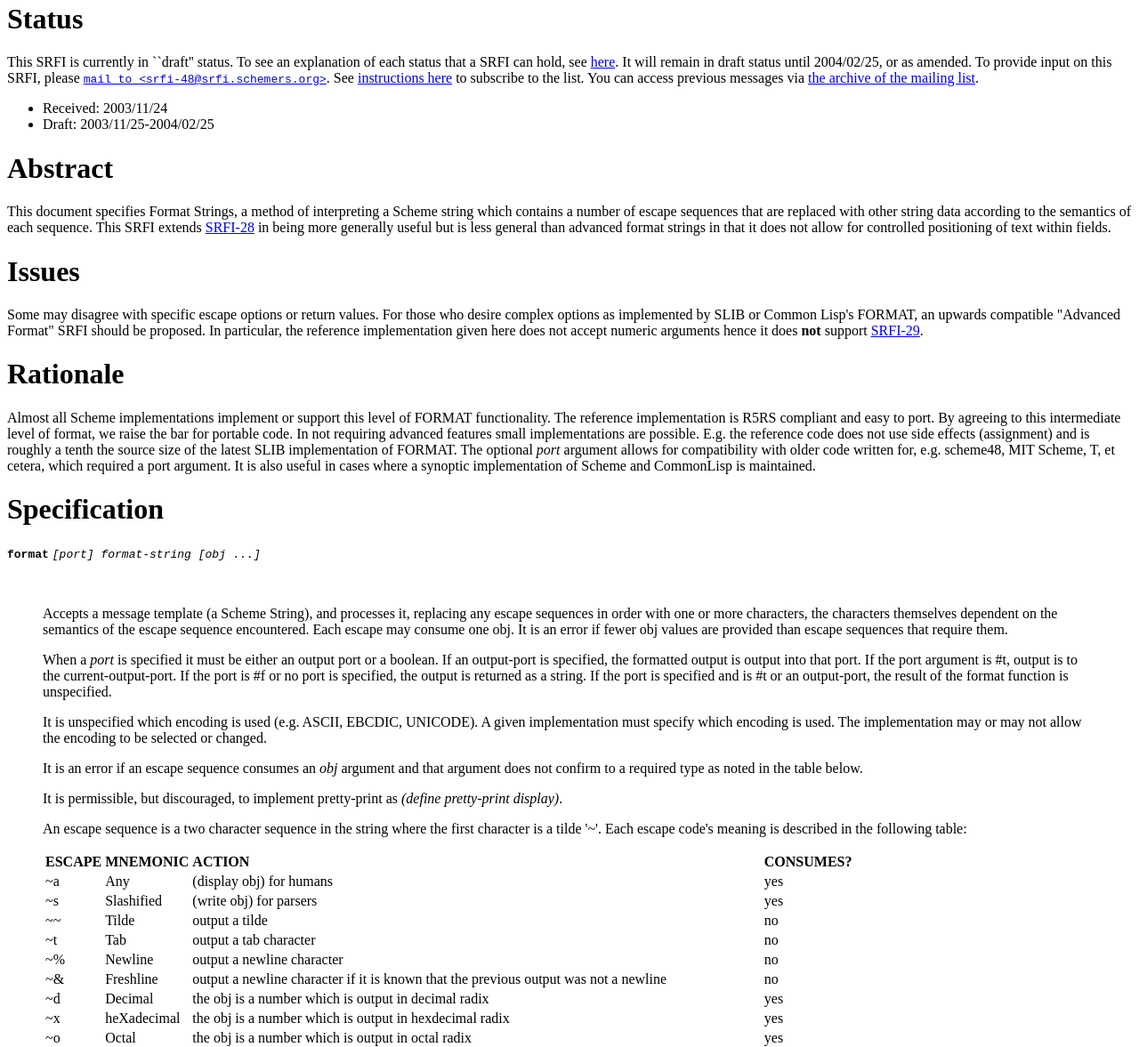
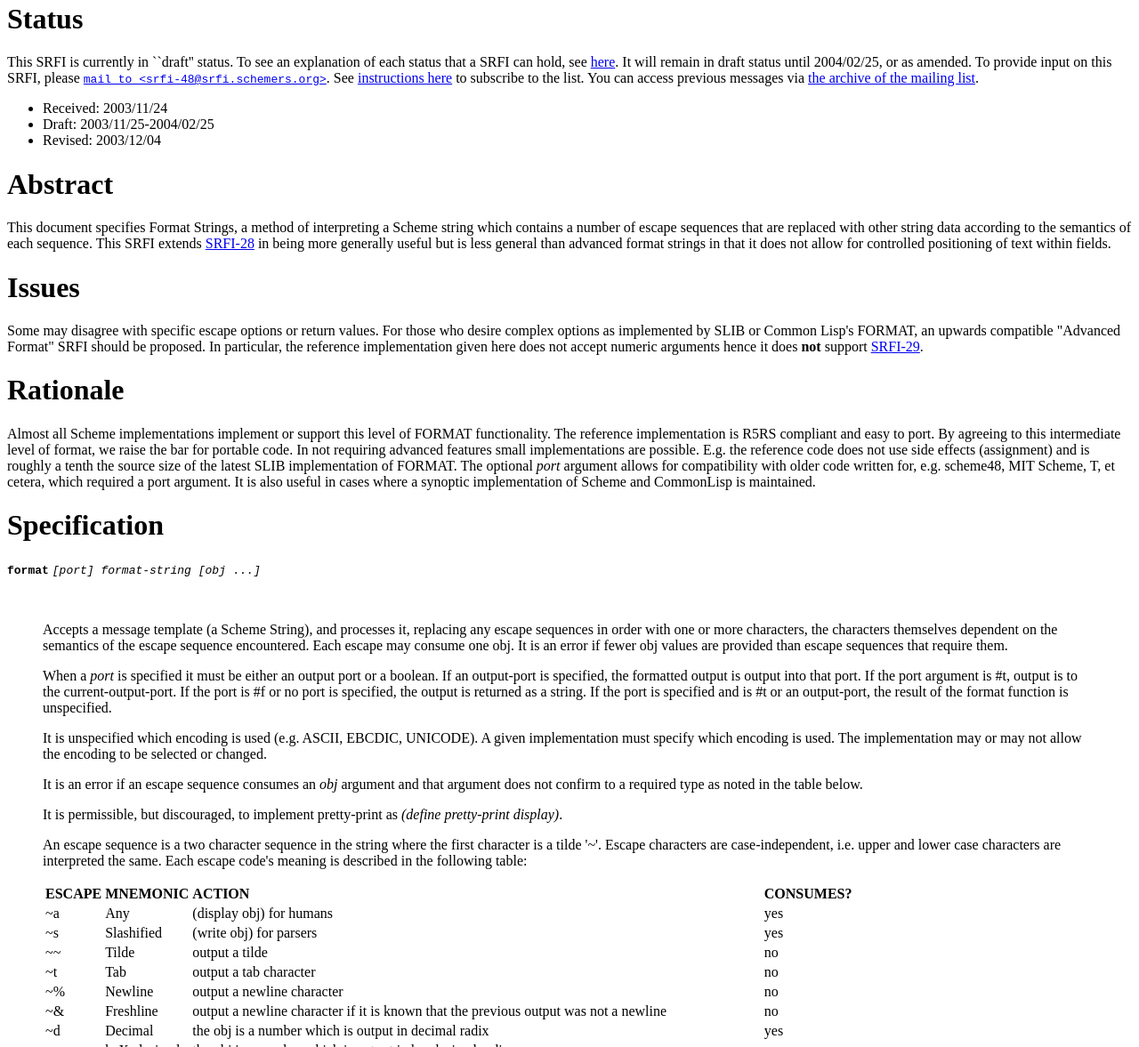
Before and after one commit to scheme-requests-for-implementation/srfi-48, a plain HTML site: page srfi-48.html in a window 1280 px wide. Shown: the part 201-1378 px from the top of the page at 89% size. Drawn offline with Linux system fonts and the light colour scheme.

Commit message:
added sentence on case-independence.

```diff
--- a/srfi-48.html
+++ b/srfi-48.html
@@ -27,6 +27,7 @@ previous messages via <A HREF="mail-archive/maillist.html">the archive of the ma
     <p><ul>
       <li>Received: 2003/11/24</li>
       <li>Draft: 2003/11/25-2004/02/25</li>
+      <li>Revised: 2003/12/04</li>
       </ul></p>
 
 <H1>Abstract</H1>
@@ -87,7 +88,9 @@ implementation of Scheme and CommonLisp is maintained.
       <i>(define pretty-print display)</i>.</p>
 
       <p>An escape sequence is a two character sequence in the
-      string where the first character is a tilde '~'. Each escape
+      string where the first character is a tilde '~'. Escape characters
+      are case-independent, i.e. upper and lower case characters
+      are interpreted the same.  Each escape
       code's meaning is described in the following table:</p>
 
       <table>
@@ -432,7 +435,7 @@ PARTICULAR PURPOSE.
     <address>Editor: <a href="mailto:srfi-editors@srfi.schemers.org">Francisco Solsona</a></address>
 <!-- Created: Tue Sep 29 19:20:08 EDT 1998 -->
 <!-- hhmts start -->
-Last modified: Tue Nov 25 11:57:47 CST 2003
+Last modified: Thu Dec  4 20:23:34 CST 2003
 <!-- hhmts end -->
   </body>
 </html>
```
